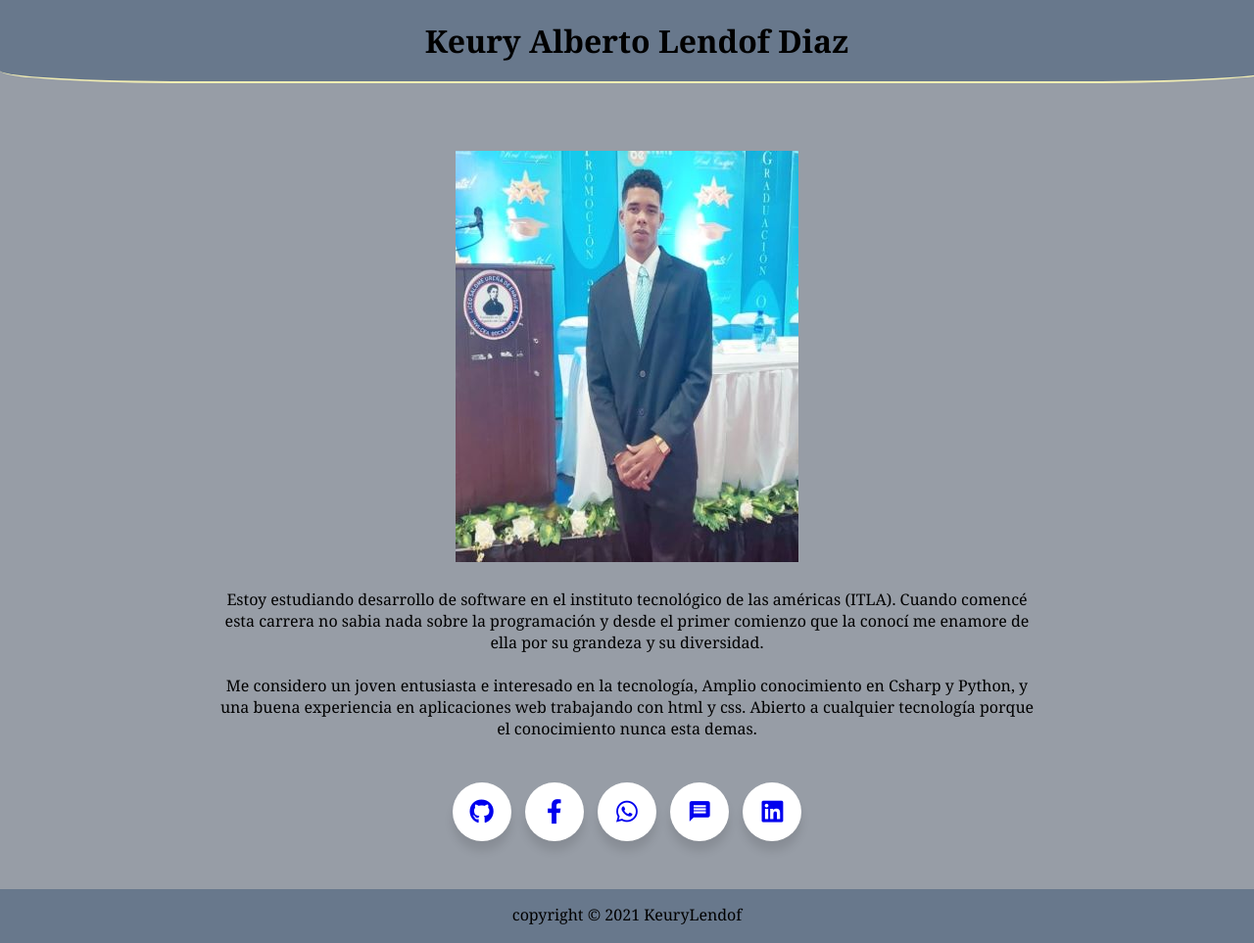
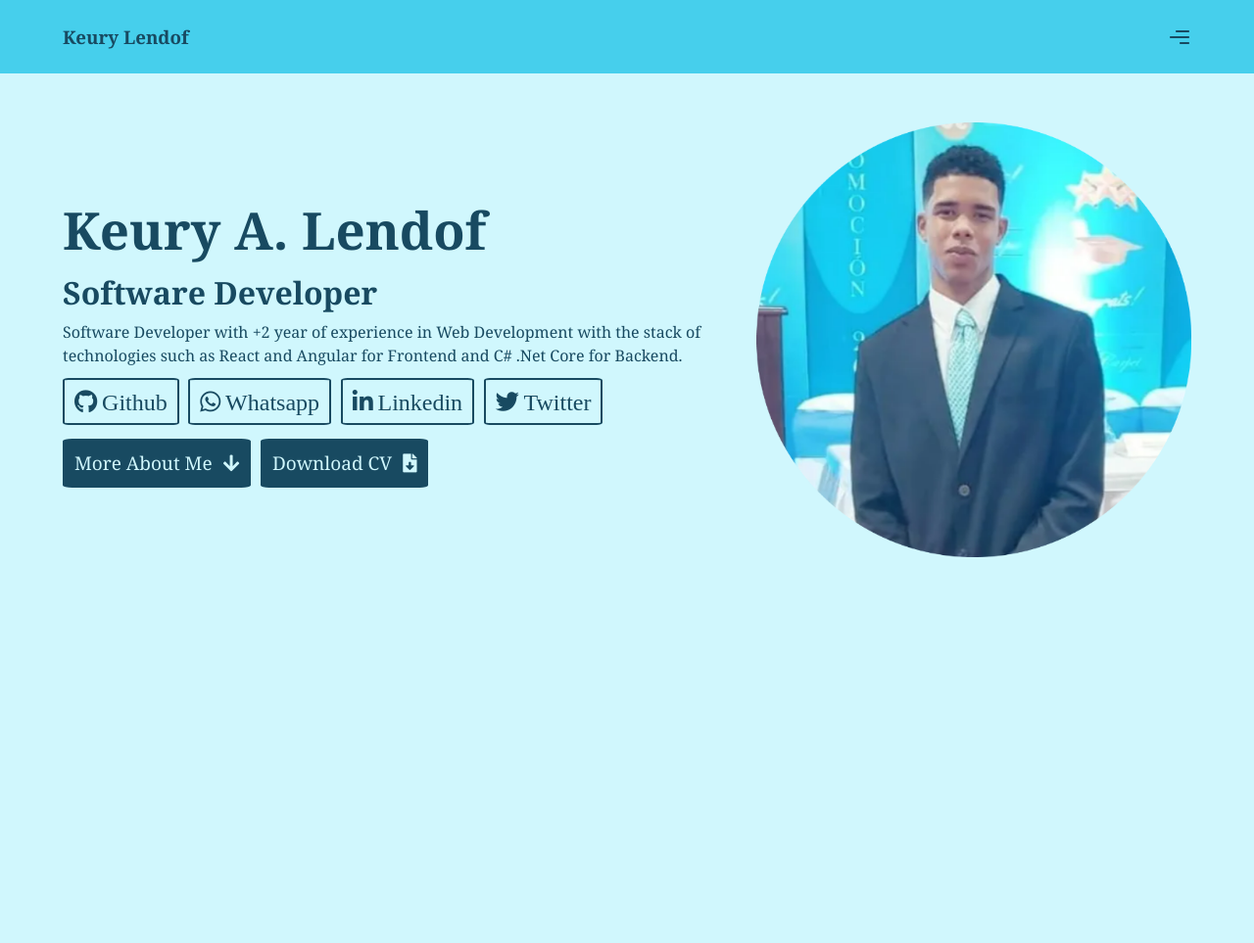
Before and after one commit to KeuryLendof/ContactWithMe, a plain HTML site: page index.html in a window 1280 px wide. Shown: the whole page at 98% size. After the commit the page ends 800 px from the top, so only its background shows below. Drawn offline with Linux system fonts and the light colour scheme.

Commit message:
redesing code 1

```diff
--- a/index.html
+++ b/index.html
@@ -4,83 +4,62 @@
     <meta charset="UTF-8">
     <meta http-equiv="X-UA-Compatible" content="IE=edge">
     <meta name="viewport" content="width=device-width, initial-scale=1.0">
-    <link rel="stylesheet" href="https://cdnjs.cloudflare.com/ajax/libs/font-awesome/5.15.3/css/all.min.css"/>
+    <link rel="stylesheet" href="https://cdnjs.cloudflare.com/ajax/libs/font-awesome/5.15.3/css/all.min.css" crossorigin="anonymous"/>
     <link href="https://fonts.googleapis.com/icon?family=Material+Icons" rel="stylesheet">
     <link rel="icon" href="img/k1.png" type="image/png">
     <link rel="stylesheet" href="main.css">
-    <title>Contacta conmigo</title>
+    <title>Keury Lendof</title>
 </head>
 <body>
-    <center>
 
-        <header>
-            <h1>Keury Alberto Lendof Diaz</h1>
-        </header>
+    <header>
 
-        <br>
-        <br><br><br><br><br><br>
+        <section class="container-header">
 
-        <img src="img/me2.jpg" alt="me">
+            <h3>Keury Lendof</h3>
 
-        <br><br>
+            <svg width="24" height="24" viewBox="0 0 24 24" fill="none" xmlns="http://www.w3.org/2000/svg"><path d="M22 18.0048C22 18.5544 21.5544 19 21.0048 19H12.9952C12.4456 19 12 18.5544 12 18.0048C12 17.4552 12.4456 17.0096 12.9952 17.0096H21.0048C21.5544 17.0096 22 17.4552 22 18.0048Z" fill="currentColor" /><path d="M22 12.0002C22 12.5499 21.5544 12.9954 21.0048 12.9954H2.99519C2.44556 12.9954 2 12.5499 2 12.0002C2 11.4506 2.44556 11.0051 2.99519 11.0051H21.0048C21.5544 11.0051 22 11.4506 22 12.0002Z" fill="currentColor" /><path d="M21.0048 6.99039C21.5544 6.99039 22 6.54482 22 5.99519C22 5.44556 21.5544 5 21.0048 5H8.99519C8.44556 5 8 5.44556 8 5.99519C8 6.54482 8.44556 6.99039 8.99519 6.99039H21.0048Z" fill="currentColor" /></svg>
 
-        <div class="info">
-            <p>Estoy estudiando desarrollo de software en el instituto tecnológico de las américas (ITLA).
-                 Cuando comencé esta carrera no sabia nada sobre la programación
-                 y desde el primer comienzo que la conocí me enamore de ella por su grandeza y su diversidad.
-            </p>
-            <br>
-            <p>Me considero un joven entusiasta e interesado en la tecnología, Amplio conocimiento
-                 en Csharp y Python, y una buena experiencia en aplicaciones web trabajando con html y css.
-                 Abierto a cualquier tecnología porque el conocimiento nunca esta demas.
-            </p>
+        </section>
 
-        </div>
+    </header>
 
-        <br><br>
+    <main class="container sub">
 
-        <div class="wrapper">
-            <div class="button">
-                <div class="icon">
-                   <a href="https://github.com/KeuryLendof" target="_blank"><i class="fab fa-github"></i></a>
-                </div>
-                <a href="https://github.com/KeuryLendof" target="_blank"><span>GitHub</span></a>
-             </div>
-            <div class="button">
-               <div class="icon">
-                  <a href="https://www.facebook.com/keury.lendof" target="_blank"><i class="fab fa-facebook-f"></i></a>
-               </div>
-               <a href="https://www.facebook.com/keury.lendof" target="_blank"><span>Facebook</span></a>
-            </div>
-            <div class="button">
-               <div class="icon">
-                  <a href="https://wa.link/ev1ls9" target="_blank"><i class="fab fa-whatsapp"></i></a>
-               </div>
-               <a href="https://wa.link/ev1ls9" target="_blank"><span>WhatsApp</span></a>
-            </div>
-            <div class="button">
-               <div class="icon">
-                  <a href="mailto:lendofkeury@gmail.com?" target="_black"><i class="material-icons">message</i></a>
-               </div>
-                <a href="mailto:lendofkeury@gmail.com?" target="_black"><span>Gmail</span></a>
-            </div>
-            <div class="button">
-               <div class="icon">
-                  <a href="https://www.linkedin.com/in/keury-lendof-599b82185" target="_black"><i class="fab fa-linkedin"></i></a>
-               </div>
-               <a href="https://www.linkedin.com/in/keury-lendof-599b82185" target="_black"><span>Linkedin</span></a>
-            </div>
-        </div>
+        <section class="informacion">
 
+            <h1>Keury A. Lendof</h1>
+            <h2>Software Developer</h2>
+            <p>Software Developer with +2 year of experience in Web Development with the stack of technologies such as React and Angular for Frontend and C# .Net Core for Backend.</p>
 
+            <article class="redes">
 
+                <a class="fab fa-github" href="https://github.com/KeuryLendof" target="_blank">Github</a>
+                <a class="fab fa-whatsapp" href="https://wa.link/ev1ls9" target="_blank">Whatsapp</a>
+                <a class="fab fa-linkedin-in" href="https://www.linkedin.com/in/keury-lendof-599b82185/" target="_blank">Linkedin</a>
+                <a class="fab fa-twitter" href="https://twitter.com/KeuryLendof1" target="_blank">Twitter</a>
 
-        <br><br>
-        <footer>
-            <p>copyright &copy; 2021 KeuryLendof</p>
-        </footer>
+            </article>
 
-    </center>
+            <article class="cv">
+
+                <a href="" target="_blank">More About Me <i class="fa fa-arrow-down"></i></a>
+                <a href="Keury A. Lendof CV.pdf" download="Keury Lendof CV" target="_blank">Download CV <i class="fa fa-file-download"></i></a>
+
+            </article>
+
+            <!-- fa-file-download -->
+
+        </section>
+
+        <section class="image">
+            <figure>
+                <img src="./img/keury.png" alt="">
+            </figure>
+        </section>
+
+    </main>
+
 
 </body>
 </html>
--- a/main.css
+++ b/main.css
@@ -1,3 +1,15 @@
+:root{
+    --picton-blue-50: #ecfdff;
+    --picton-blue-100: #d0f7fd;
+    --picton-blue-200: #a7edfa;
+    --picton-blue-300: #6bdff5;
+    --picton-blue-400: #46cfec;
+    --picton-blue-500: #0baacf;
+    --picton-blue-600: #0c87ae;
+    --picton-blue-700: #116d8d;
+    --picton-blue-800: #175973;
+    --picton-blue-900: #184a61;
+}
 *{
     margin: 0%;
     padding: 0%;
@@ -5,120 +17,120 @@
 }
 
 body{
-    background: #979DA6;
-
+    background-color: var(--picton-blue-100);
+    color: var(--picton-blue-900);
 }
 
 header{
-    padding: 10px;
-    background: #68788C;
-    position: fixed;
-    border-radius: 0 0 15% 15%;
-    width: 100%;
-    border-bottom: 2px solid #F2EEB3;
-
+    background-color: var(--picton-blue-400);
+}
+.container-header{
+    max-width: 1200px;
+    width: 90%;
+    margin: 0 auto;
+    display: flex;
+    gap: 2rem;
+    padding: 25px 0px;
+    justify-content: space-between;
+    align-items: center;
+}
+.container{
+    max-width: 1200px;
+    width: 90%;
+    margin: 0 auto;
+    display: flex;
+    gap: 2rem;
+    padding: 25px 0px;
+    justify-content: space-between;
+    align-items: center;
 }
 
-h1{
-    padding: 10px;
-
+.sub{
+    padding: 50px 0px;
 }
 
-.info{
-    width: 65%;
+.informacion h1{
+    font-size: 3.3rem;
+}
+.informacion h2{
+    font-size: 2rem;
+    padding: 7px 0;
+}
+.informacion p{
+    line-height: 1.5;
 }
 
-
-a{
+.redes{
+    display: flex;
+    padding: 11px 0;
+    gap: 0.6rem;
+}
+.redes a{
+    padding: 10px;
+    gap: 0.3rem;
+    display: flex;
+    cursor: pointer;
+    color: var(--picton-blue-900);
+    align-items: center;
+    justify-content: center;
+    border-radius: 5%;
+    border: 2px solid var(--picton-blue-900);;
+    transition: all 0.3s ease;
+    font-size: 24px;
     text-decoration: none;
 }
-
-.wrapper .button{
-    display: inline-block;
-    height: 60px;
-    width: 60px;
-
-    margin: 0 5px;
-    overflow: hidden;
-    background: #fff;
-    border-radius: 50px;
+.cv{
+    display: flex;
+    padding: 3px 0;
+    gap: 0.6rem;
+}
+.cv a{
+    padding: 10px;
+    gap: 0.7rem;
+    display: flex;
     cursor: pointer;
-    box-shadow: 0px 10px 10px rgba(0,0,0,0.1);
-    transition: all 0.3s ease-out;
+    background: var(--picton-blue-900);;
+    color: var(--picton-blue-100);
+    align-items: center;
+    justify-content: center;
+    border-radius: 5%;
+    border: 2px solid var(--picton-blue-900);;
+    transition: all 0.3s ease;
+    font-size: 19px;
+    text-decoration: none;
+}
+.redes a:hover{
+    background: var(--picton-blue-900);;
+    color: var(--picton-blue-100);
 }
 
-.wrapper .button:hover{
-    width: 200px;
+.image figure img{
+    width: 444px;
+    height: 444px;
 }
-.wrapper .button .icon{
-    display: inline-block;
-    height: 60px;
-    width: 60px;
-    text-align: center;
-    border-radius: 50px;
-    box-sizing: border-box;
-    line-height: 60px;
-    transition: all 0.3s ease-out;
+@media screen and (max-width: 1111px){
+    .image figure img{
+        width: 100%;
+        height: auto;
+    }
 }
-.wrapper .button:nth-child(1):hover .icon{
-    background: #333;
+@media screen and (max-width: 900px){
+    .container{
+        display: flex;
+        flex-direction: column;
+        text-align: center;
+        gap: 1rem;
+        padding: 15px 0px;
+    }
+    .image figure img{
+        order: 1;
+    }
+    .informacion{
+        order: 2;
+    }
+    .redes,
+    .cv{
+        justify-content: center;
+        flex-wrap: wrap;
+    }
 }
-.wrapper .button:nth-child(2):hover .icon{
-    background: #4267B2;
-}
-.wrapper .button:nth-child(3):hover .icon{
-    background: #1df228;
-}
-.wrapper .button:nth-child(4):hover .icon{
-    background: #307de1;
-}
-.wrapper .button:nth-child(5):hover .icon{
-    background: #0e76a8;
-}
-.wrapper .button:nth-child(6):hover .icon{
-    background: #ff0000;
-}
-.wrapper .button .icon i{
-    font-size: 25px;
-    line-height: 60px;
-    transition: all 0.3s ease-out;
-}
-.wrapper .button:hover .icon i{
-    color: #fff;
-}
-.wrapper .button span{
-    font-size: 20px;
-    font-weight: 500;
-    line-height: 60px;
-    margin-left: 10px;
-    transition: all 0.3s ease-out;
-}
-.wrapper .button:nth-child(1) span{
-    color: #333;
-}
-.wrapper .button:nth-child(2) span{
-    color: #4267B2;
-}
-.wrapper .button:nth-child(3) span{
-    color: #1df228;
-}
-.wrapper .button:nth-child(4) span{
-    color: #307de1;
-}
-.wrapper .button:nth-child(5) span{
-    color: #0e76a8;
-}
-.wrapper .button:nth-child(6) span{
-    color: #ff0000;
-}
-
-
-
-
-
-footer{
-    width: 100%;
-    height: 40px;
-    padding-top: 15px;
-    background: #68788C;
-}
```
Also changed, not shown: img/keury.png (added), 1 other file.
